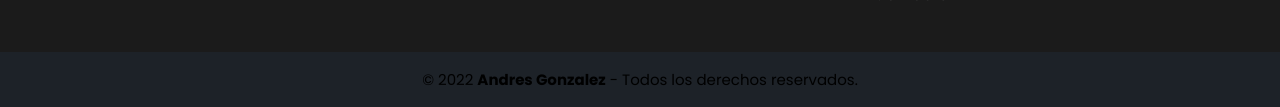
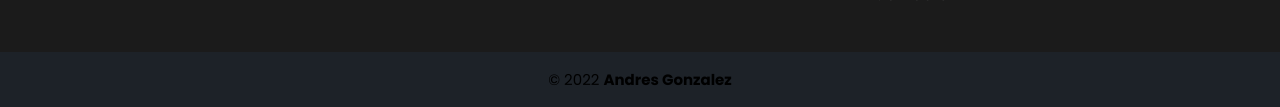
Before and after one commit to Joni92/mercado-coderproject, a plain HTML site: page index.html in a window 1280 px wide. Shown: the part 1370-1477 px from the top of the page. Drawn offline with nearby package versions, Linux system fonts and the light colour scheme.

Commit message:
Update index.html

```diff
--- a/index.html
+++ b/index.html
@@ -68,7 +68,7 @@
           </div>
       </div>
       <div class="grupo-2">
-          <small>&copy; 2022 <b>Andres Gonzalez</b> - Todos los derechos reservados.</small>
+          <small>&copy; 2022 <b>Andres Gonzalez</b></small>
       </div>
     </footer>
 
```
